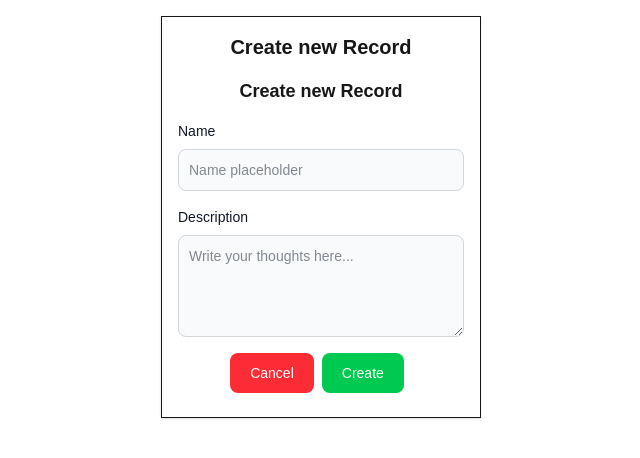
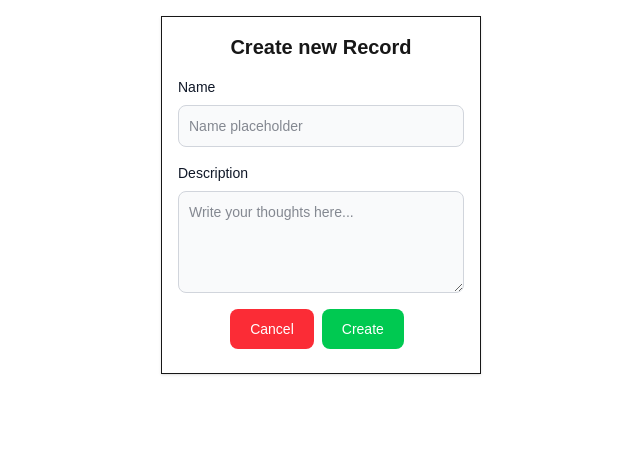
Before and after one commit to snnack123/SIMPRE_2025, a Next.js app: page /records/create in a window 1280 px wide. Shown: the top 458 px of the page, without its empty margins (319-959 px from the left). Built offline with nearby package versions, Linux system fonts and the light colour scheme.

Commit message:
removed the title

```diff
--- a/components/RecordForm.jsx
+++ b/components/RecordForm.jsx
@@ -21,7 +21,6 @@ const RecordForm = ({ entry = null, onSubmit }) => {
         <div className="text-center font-bold text-xl">
           {entry?._id ? "Update" : "Create new"} Record
         </div>
-        <h1 className="font-bold text-center text-lg">Create new Record</h1>
         <div>
           <label htmlFor="name" className="block mb-2 text-sm font-medium text-gray-900 dark:text-white">
             Name
```
